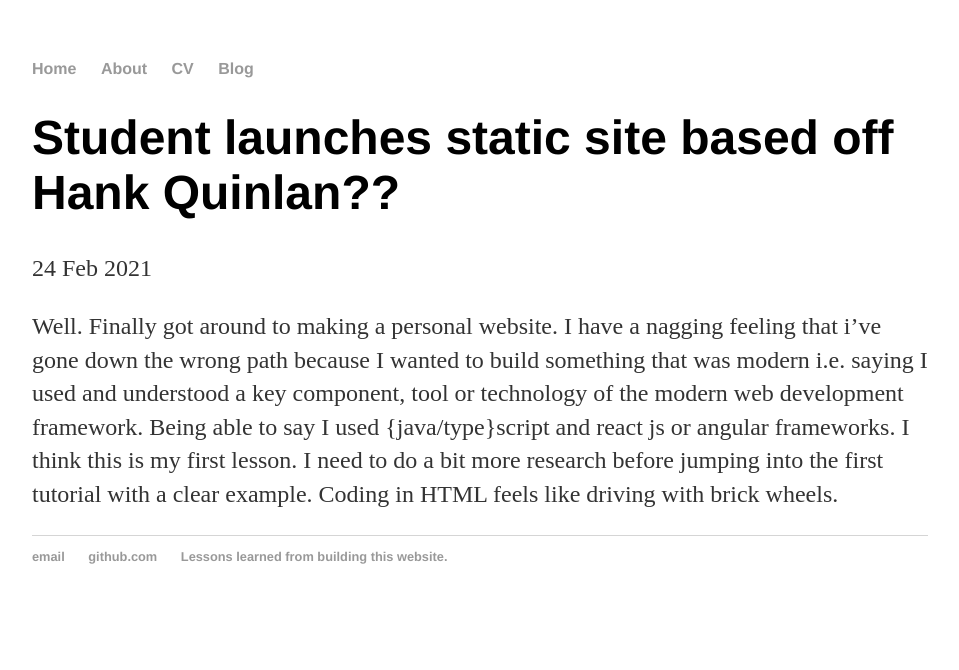
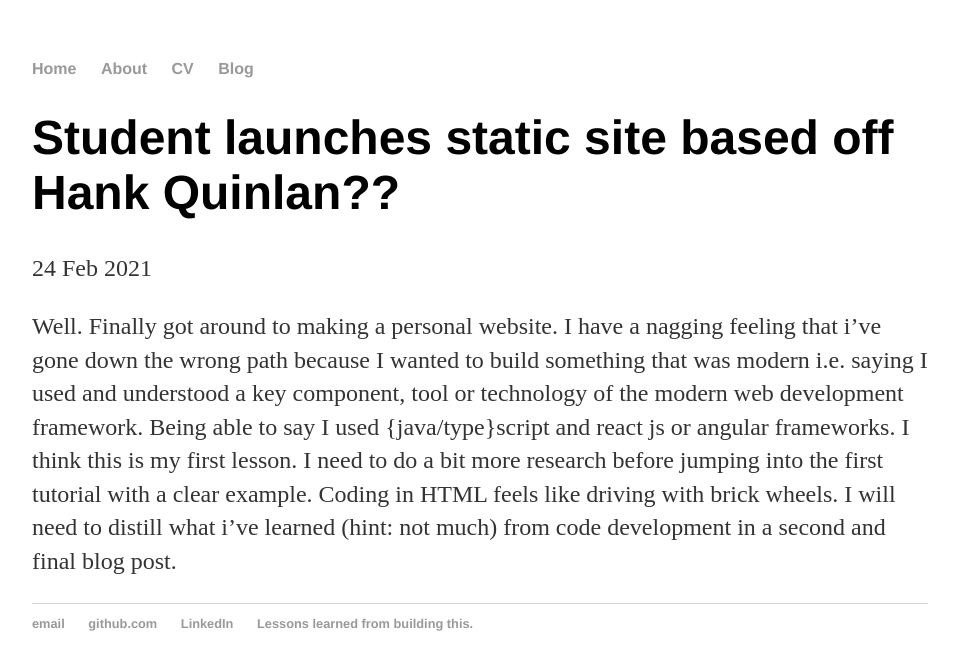
Before and after one commit to aa104/v1_porfolio_website, a Jekyll site: the page built from _posts/2021-02-24-test-blog-post.md, in a window 1280 px wide. Shown: the top 670 px of the page, without its empty margins (160-1119 px from the left). Built offline with Jekyll 4.4.1, drawn with Linux system fonts in a browser that asks for light colours.

Commit message:
ready player1

```diff
--- a/_layouts/default.html
+++ b/_layouts/default.html
@@ -23,7 +23,8 @@
 	    		<ul>
 	        		<li><a href="mailto:aa104@rice.edu">email</a></li>
 	        		<li><a href="https://github.com/aa104">github.com</a></li>
-	        		<li><a href="https://github.com/aa104">Lessons learned from building this website.</a></li>
+	        		<li><a href="https://www.linkedin.com/in/ayo-akinmade-8b9666171/">LinkedIn</a></li>
+	        		<li><a href="">Lessons learned from building this.</a></li>
 
 				</ul>
 			</footer>
--- a/_posts/2021-02-24-test-blog-post.md
+++ b/_posts/2021-02-24-test-blog-post.md
@@ -4,4 +4,4 @@ title: "Student launches static site based off Hank Quinlan??"
 date: 2021-02-24
 ---
 
-Well. Finally got around to making a personal website. I have a nagging feeling that i've gone down the wrong path because I wanted to build something that was modern i.e. saying I used and understood a key component, tool or technology of the modern web development framework. Being able to say I used {java/type}script and react js or angular frameworks. I think this is my first lesson. I need to do a bit more research before jumping into the first tutorial with a clear example. Coding in HTML feels like driving with brick wheels.
+Well. Finally got around to making a personal website. I have a nagging feeling that i've gone down the wrong path because I wanted to build something that was modern i.e. saying I used and understood a key component, tool or technology of the modern web development framework. Being able to say I used {java/type}script and react js or angular frameworks. I think this is my first lesson. I need to do a bit more research before jumping into the first tutorial with a clear example. Coding in HTML feels like driving with brick wheels.  I will need to distill what i've learned (hint: not much) from code development in a second and final blog post.
```
Also changed, not shown: _posts/2021-02-25-lessons-learned.md (added, +11 -0 lines).
